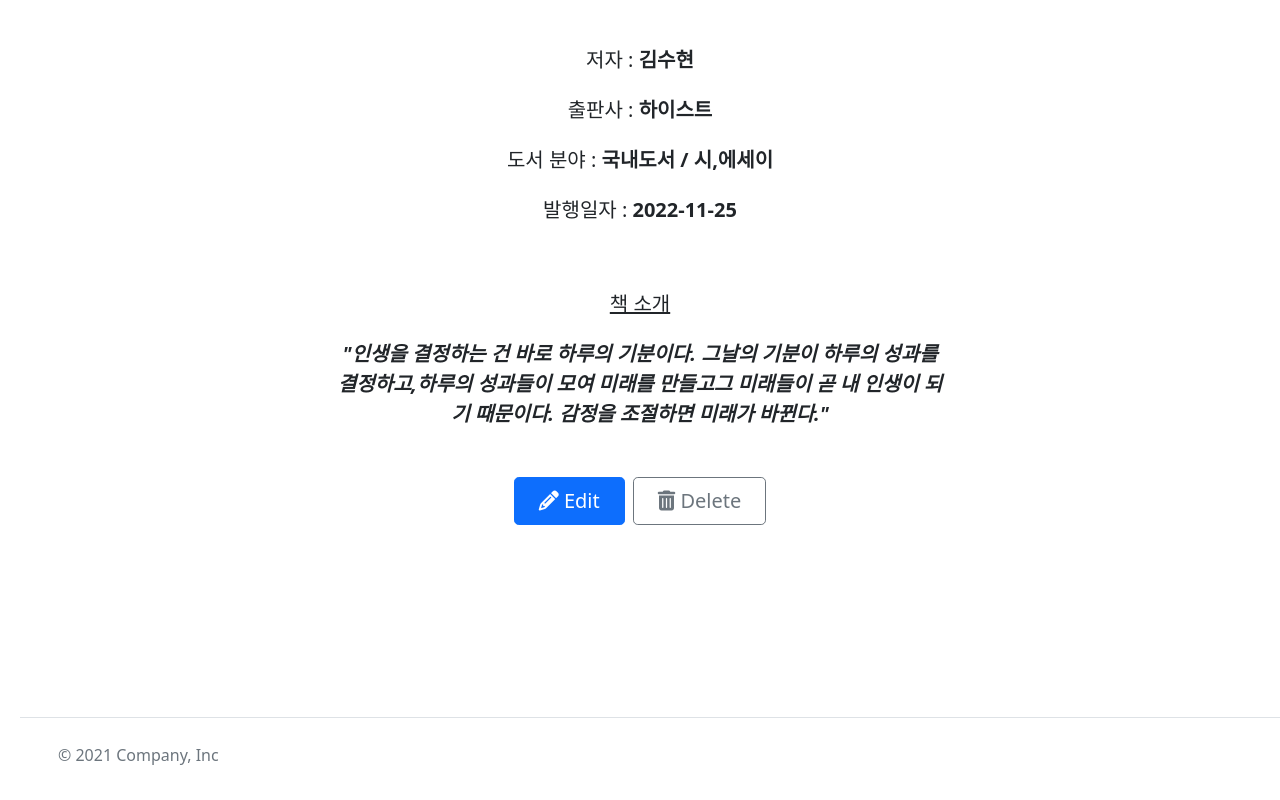
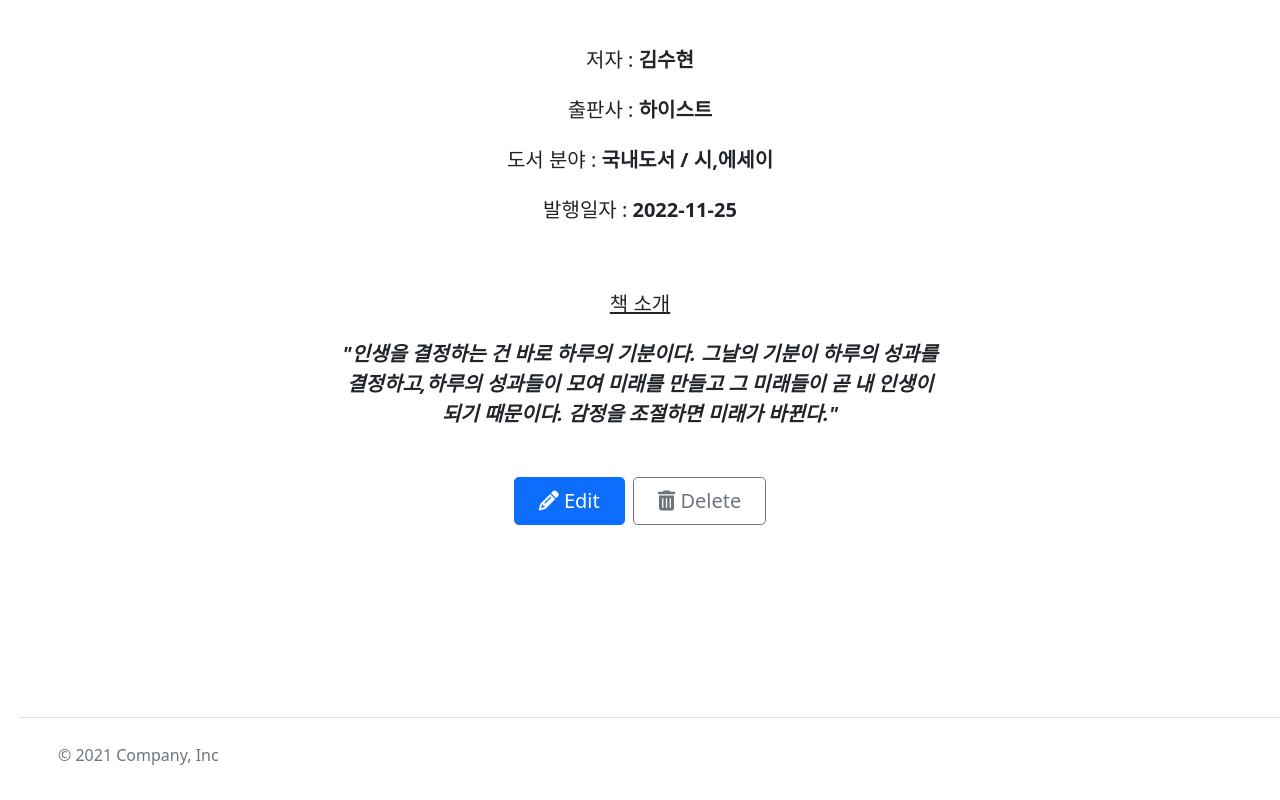
Before and after one commit to Eziwon/PP_Project2_, a plain HTML site: page view.html in a window 1280 px wide. Shown: the part 716-1516 px from the top of the page. Drawn offline with Linux system fonts and the light colour scheme.

Commit message:
오타 수정

```diff
--- a/view.html
+++ b/view.html
@@ -214,7 +214,7 @@
         <p class="lead">발행일자 : <b>2022-11-25</b></p><br>
         <div class="col-lg-6 mx-auto">
             <p class="lead"><u>책 소개</u></p>
-            <p class="lead mb-4"><i><b>"인생을 결정하는 건 바로 하루의 기분이다. 그날의 기분이 하루의 성과를 결정하고,하루의 성과들이 모여 미래를 만들고그 미래들이 곧 내 인생이 되기 때문이다. 감정을 조절하면 미래가 바뀐다."</b></i></p><br>
+            <p class="lead mb-4"><i><b>"인생을 결정하는 건 바로 하루의 기분이다. 그날의 기분이 하루의 성과를 결정하고,하루의 성과들이 모여 미래를 만들고 그 미래들이 곧 내 인생이 되기 때문이다. 감정을 조절하면 미래가 바뀐다."</b></i></p><br>
             <div class="d-grid gap-2 d-sm-flex justify-content-sm-center mb-5">
                 <button type="button" class="btn btn-primary btn-lg px-4 me-sm-3"><a href="/edit.html" class="edit"><i class="fa-solid fa-pencil"></i> Edit</a></button>
                 <button type="button" class="btn btn-outline-secondary btn-lg px-4" onclick="deleteConfirm()"><i class="fa-solid fa-trash-can"></i> Delete</button>
```
